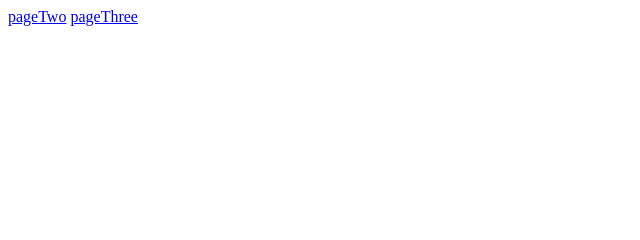
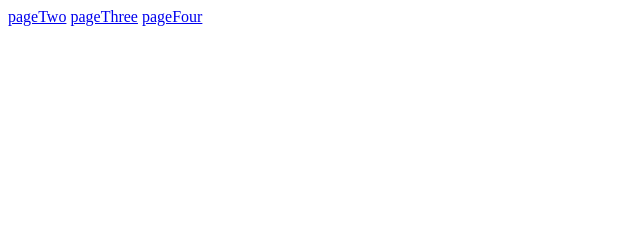
Before and after one commit to Electrogamer58/pdfHosting, a plain HTML site: page index.html in a window 1280 px wide. Shown: the top 240 px of the page, 0-640 px from the left. Drawn offline with Linux system fonts and the light colour scheme.

Commit message:
Update index.html

```diff
--- a/index.html
+++ b/index.html
@@ -3,6 +3,7 @@
 <body>
 	<a href= "/pdfHosting/pageTwo.html">pageTwo</a>
 	<a href= "/pdfHosting/pageThree.html">pageThree</a>
+	<a href= "/pdfHosting/pageFour.html">pageFour</a>
 	<div class = "container">
 		<embed src="Fox in the Bush - GDD.pdf" type="application/pdf" width="100%" height="1200px" />
 	</div>
```
